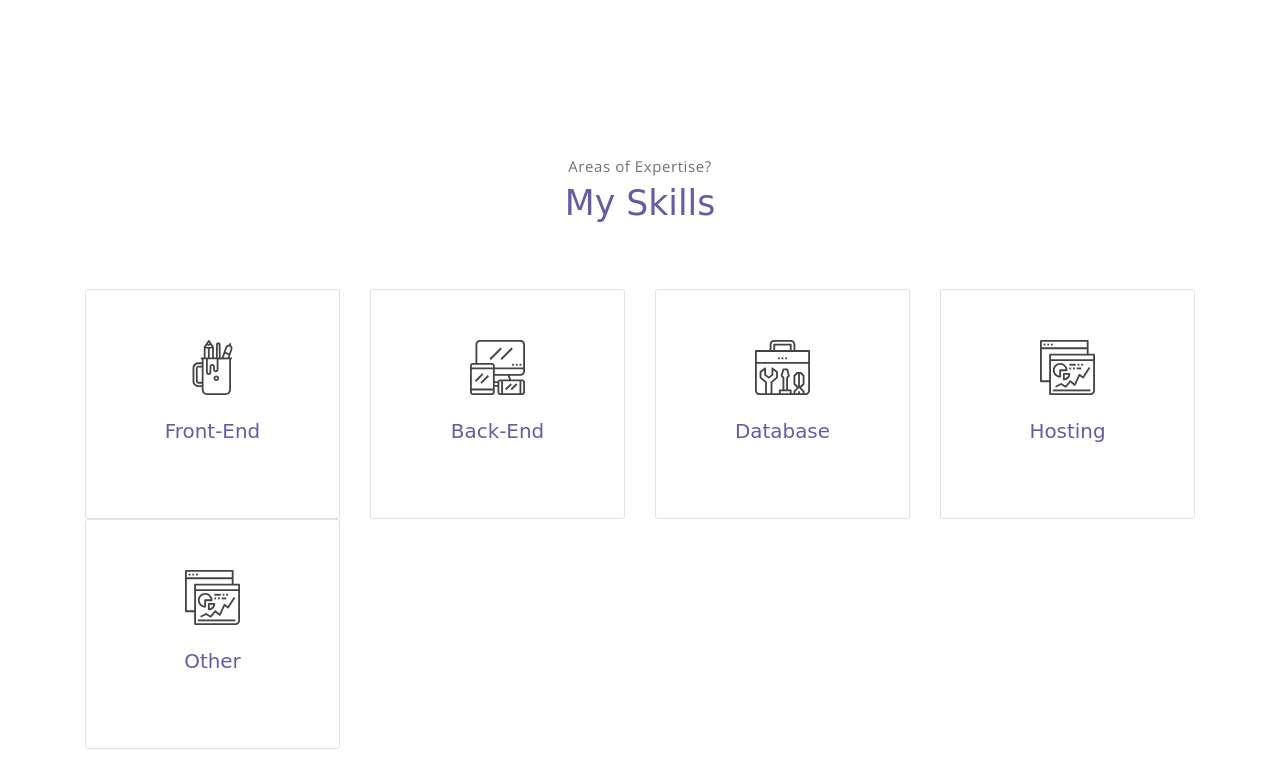
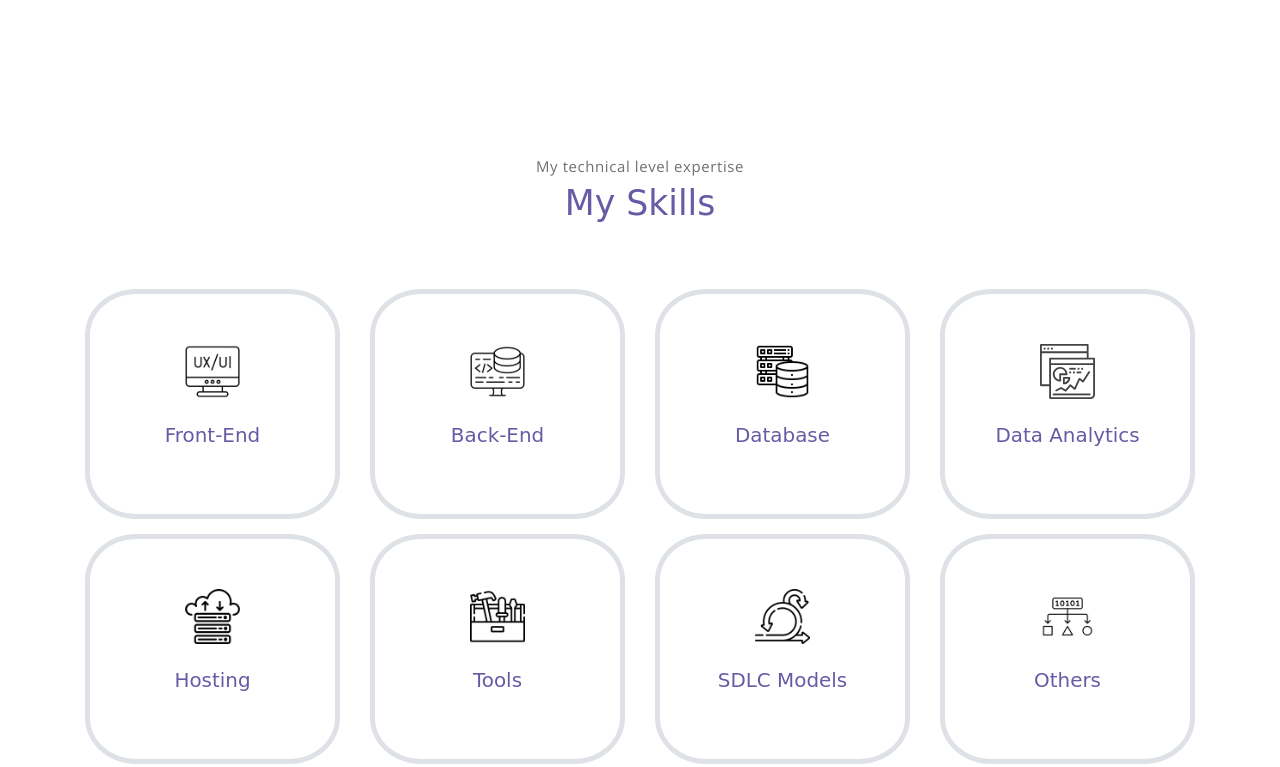
Before and after one commit to Manthan08/manthan_portfolio, a plain HTML site: page index.html in a window 1280 px wide. Shown: the part 1440-2207 px from the top of the page. Drawn offline with nearby package versions, Linux system fonts and the light colour scheme; a web font is replaced by a local one.

Commit message:
Update Skills Section with images

```diff
--- a/index.html
+++ b/index.html
@@ -10,6 +10,8 @@
     <link rel="stylesheet" href="assets/vendors/themify-icons/css/themify-icons.css">
     <!-- Bootstrap + manthan main styles -->
     <link rel="stylesheet" href="assets/css/manthan.css">
+
+    <link rel="stylesheet" href="https://unicons.iconscout.com/release/v3.0.6/css/line.css">
 </head>
 
 <body data-spy="scroll" data-target=".navbar" data-offset="40" id="home">
@@ -26,7 +28,7 @@
                     <a class="link" href="#about">About</a>
                 </li>
                 <li class="item">
-                    <a class="link" href="#service">Skills</a>
+                    <a class="link" href="#skills">Skills</a>
                 </li>
                 <li class="item">
                     <a class="link" href="#portfolio">Projects</a>
@@ -88,24 +90,25 @@
                         <br>
                         Let's collaborate to architect robust applications, optimize database schemas, and make data-driven decisions. Connect with me to drive impactful results!
                     </p>
-                    <a class="btn-rounded btn btn-outline-primary mt-4" href="#service">Visit My Skills</a>
+                    <a class="btn-rounded btn btn-outline-primary mt-4" href="#skills">Visit My Skills</a>
                 </div>
             </div><!-- end of about wrapper -->
         </div><!-- end of container -->
     </section> <!-- end of about section -->
 
     <!-- service section -->
-    <section class="section" id="service">
+    <section class="section" id="skills">
         <div class="container text-center">
-            <p class="section-subtitle">Areas of Expertise?</p>
+            <p class="section-subtitle">My technical level expertise</p>
             <h6 class="section-title mb-6">My Skills</h6>
-            <!-- row -->
+
+            <!-- row 1-->
             <div class="row">
                 <div class="col-md-6 col-lg-3">
                     <div class="service-card">
                         <div class="body">
-                            <img src="assets/imgs/pencil-case.svg"
-                                alt="Download free bootstrap 4 landing page, free boootstrap 4 templates, Download free bootstrap 4.1 landing page, free boootstrap 4.1.1 templates, manthan Landing page"
+                            <img src="assets/imgs/frontEnd.png"
+                                alt="Front-End"
                                 class="icon">
                             <h6 class="title">Front-End</h6>
                             <p class="subtitle">Labore velit culpa adipisci excepturi consequuntur itaque in nam
@@ -116,8 +119,8 @@
                 <div class="col-md-6 col-lg-3">
                     <div class="service-card">
                         <div class="body">
-                            <img src="assets/imgs/responsive.svg"
-                                alt="Download free bootstrap 4 landing page, free boootstrap 4 templates, Download free bootstrap 4.1 landing page, free boootstrap 4.1.1 templates, manthan Landing page"
+                            <img src="assets/imgs/backend.png"
+                                alt="Back-End"
                                 class="icon">
                             <h6 class="title">Back-End</h6>
                             <p class="subtitle">Labore velit culpa adipisci excepturi consequuntur itaque in nam
@@ -128,8 +131,8 @@
                 <div class="col-md-6 col-lg-3">
                     <div class="service-card">
                         <div class="body">
-                            <img src="assets/imgs/toolbox.svg"
-                                alt="Download free bootstrap 4 landing page, free boootstrap 4 templates, Download free bootstrap 4.1 landing page, free boootstrap 4.1.1 templates, manthan Landing page"
+                            <img src="assets/imgs/database.png"
+                                alt="Database"
                                 class="icon">
                             <h6 class="title">Database</h6>
                             <p class="subtitle">Labore velit culpa adipisci excepturi consequuntur itaque in nam
@@ -141,7 +144,26 @@
                     <div class="service-card">
                         <div class="body">
                             <img src="assets/imgs/analytics.svg"
-                                alt="Download free bootstrap 4 landing page, free boootstrap 4 templates, Download free bootstrap 4.1 landing page, free boootstrap 4.1.1 templates, manthan Landing page"
+                                alt="Data Analytics"
+                                class="icon">
+                            <h6 class="title">Data Analytics</h6>
+                            <p class="subtitle">Labore velit culpa adipisci excepturi consequuntur itaque in nam
+                                molestias dolorem iste quod.</p>
+                        </div>
+                    </div>
+                </div>
+
+
+            </div>
+            <!-- end of row -->
+
+             <!-- row 2-->
+            <div class="row">
+                <div class="col-md-6 col-lg-3">
+                    <div class="service-card">
+                        <div class="body">
+                            <img src="assets/imgs/hosting.png"
+                                alt="Hosting"
                                 class="icon">
                             <h6 class="title">Hosting</h6>
                             <p class="subtitle">Labore velit culpa adipisci excepturi consequuntur itaque in nam
@@ -153,17 +175,45 @@
                 <div class="col-md-6 col-lg-3">
                     <div class="service-card">
                         <div class="body">
-                            <img src="assets/imgs/analytics.svg"
-                                alt="Download free bootstrap 4 landing page, free boootstrap 4 templates, Download free bootstrap 4.1 landing page, free boootstrap 4.1.1 templates, manthan Landing page"
+                            <img src="assets/imgs/tools.png"
+                                alt="Tools"
                                 class="icon">
-                            <h6 class="title">Other</h6>
+                            <h6 class="title">Tools</h6>
                             <p class="subtitle">Labore velit culpa adipisci excepturi consequuntur itaque in nam
                                 molestias dolorem iste quod.</p>
                         </div>
                     </div>
                 </div>
 
-            </div><!-- end of row -->
+                <div class="col-md-6 col-lg-3">
+                    <div class="service-card">
+                        <div class="body">
+                            <img src="assets/imgs/scrum.png"
+                                alt="SDLC Models"
+                                class="icon">
+                            <h6 class="title">SDLC Models</h6>
+                            <p class="subtitle">Labore velit culpa adipisci excepturi consequuntur itaque in nam
+                                molestias dolorem iste quod.</p>
+                        </div>
+                    </div>
+                </div>
+
+                <div class="col-md-6 col-lg-3">
+                    <div class="service-card">
+                        <div class="body">
+                            <img src="assets/imgs/other.png"
+                                alt="Others"
+                                class="icon">
+                            <h6 class="title">Others</h6>
+                            <p class="subtitle">Labore velit culpa adipisci excepturi consequuntur itaque in nam
+                                molestias dolorem iste quod.</p>
+                        </div>
+                    </div>
+                </div>
+
+            </div>
+            <!-- end of row -->
+
         </div>
     </section><!-- end of service section -->
 
```
Also changed, not shown: assets/css/manthan.css, assets/imgs/avatar2.jpg (deleted), assets/imgs/avatar3.jpg (deleted), assets/imgs/backend.png (added), assets/imgs/database.png (added), assets/imgs/frontEnd.png (added), assets/imgs/hosting.png (added), assets/imgs/img-1.jpg (deleted), assets/imgs/img-2.jpg (deleted), assets/imgs/man_bkp.png (deleted), assets/imgs/other.png (added), assets/imgs/pencil-case.svg (deleted), assets/imgs/responsive.svg (deleted), assets/imgs/scrum.png (added), 2 more files.
